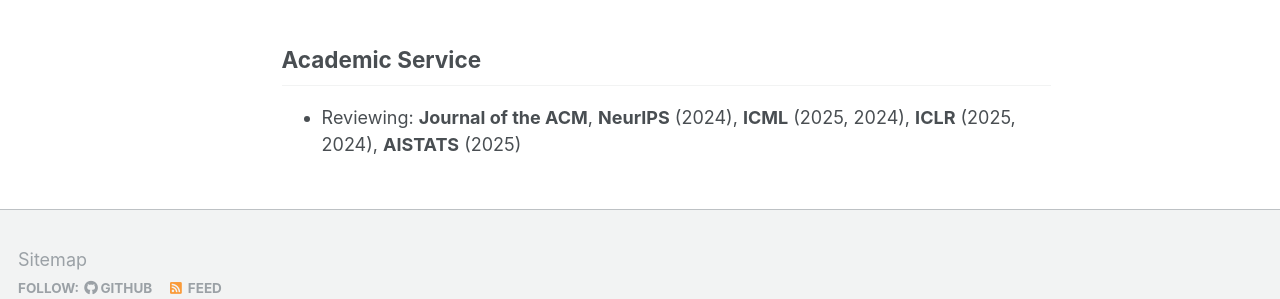
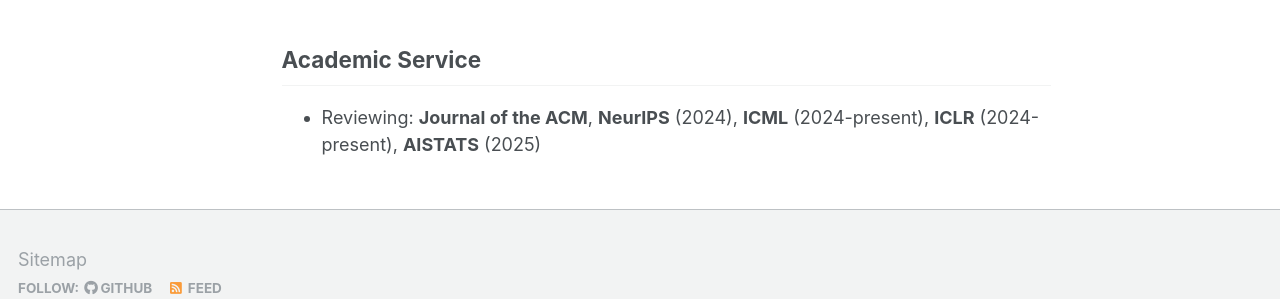
Before and after one commit to ddaedalus/ddaedalus.github.io, a Jekyll site: the page built from _pages/about.md, in a window 1280 px wide and 900 px high, scrolled down 598 px. Shown: the part 535-834 px from the top of the window. Built offline with Jekyll 4.4.1, drawn with Linux system fonts in a browser that asks for light colours.

Commit message:
Update about.md

```diff
--- a/_pages/about.md
+++ b/_pages/about.md
@@ -28,4 +28,4 @@ In general, I am interested in the intersection of game theory, online learning
 - 2023.05: One paper accepted at EXTRAAMAS 2023 (AAMAS Workshop).
 
 ## Academic Service
-* Reviewing: **Journal of the ACM**, **NeurIPS** (2024), **ICML** (2025, 2024), **ICLR** (2025, 2024), **AISTATS** (2025)
+* Reviewing: **Journal of the ACM**, **NeurIPS** (2024), **ICML** (2024-present), **ICLR** (2024-present), **AISTATS** (2025)
```
